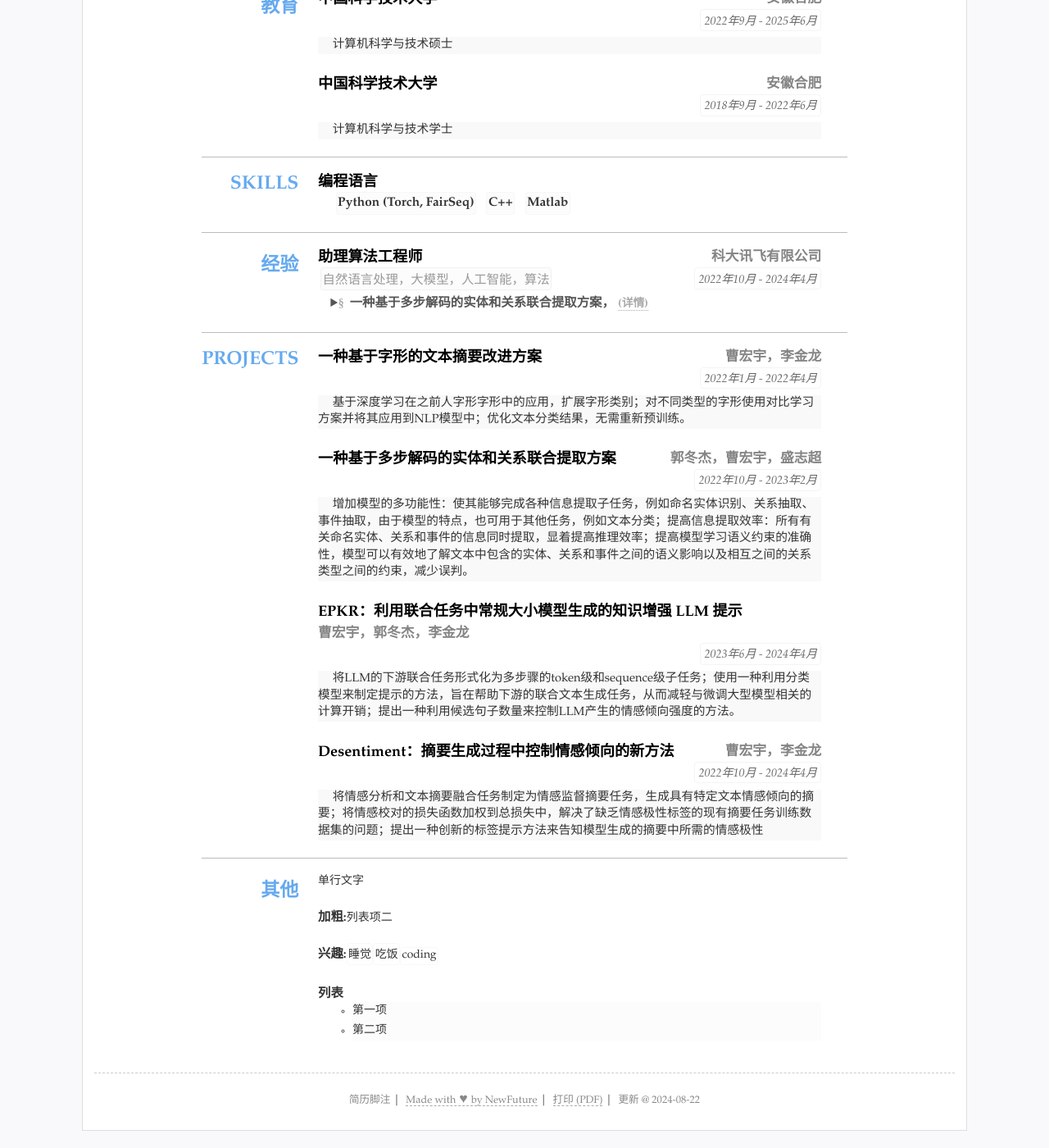
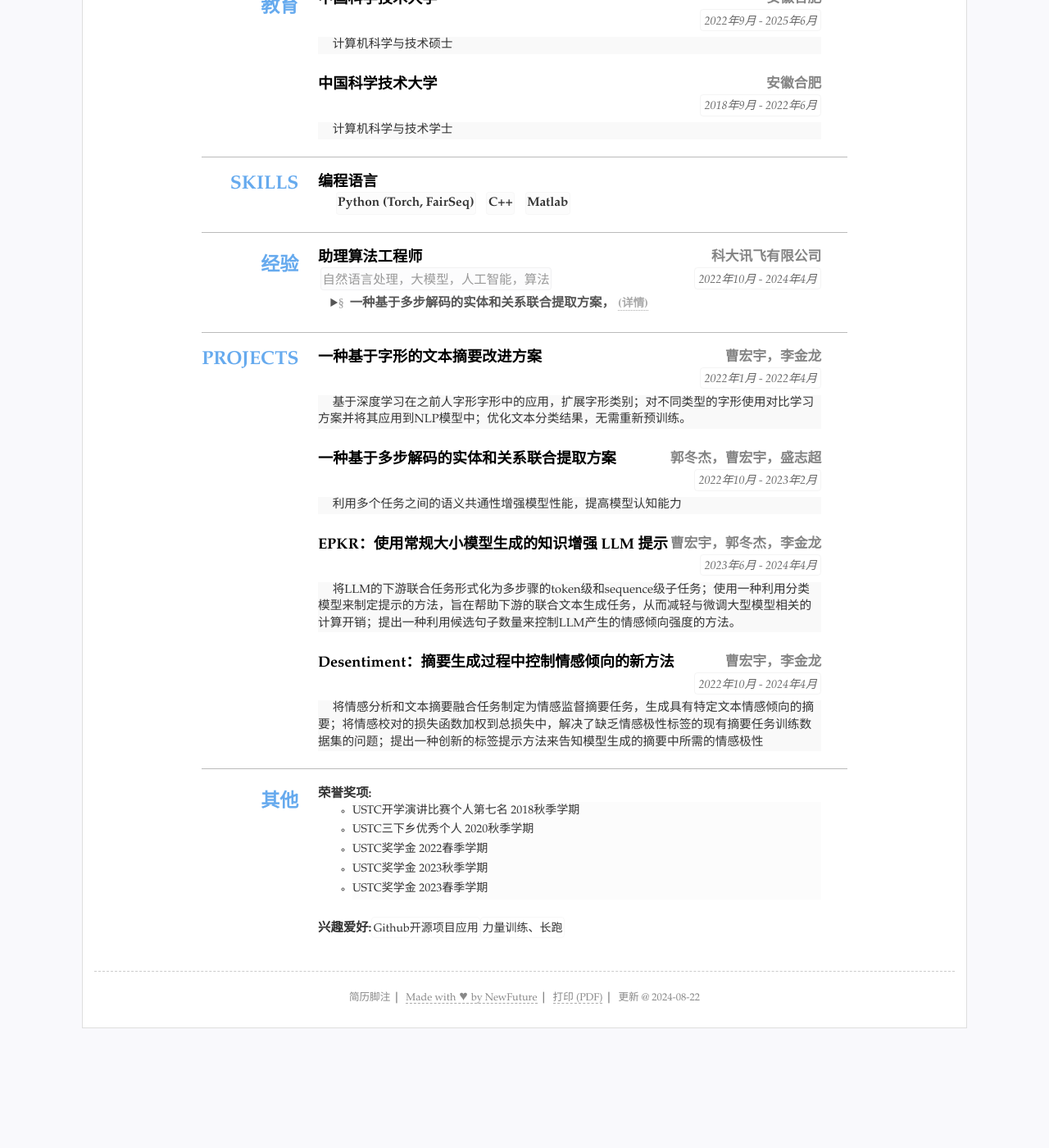
Before and after one commit to HongyuCao3/CV-CN, a Jekyll site: the page built from index.html, in a window 1280 px wide and 1400 px high, scrolled down 228 px. Shown: the whole window at 82% size. Built offline with Jekyll 4.4.1, drawn with Linux system fonts in a browser that asks for light colours; after the commit the page ends 1503 px from its top, so only the background shows below that.

Commit message:
update others
add details

```diff
--- a/_data/resume.yml
+++ b/_data/resume.yml
@@ -57,7 +57,7 @@ main: #简历主要内容，
     tags:
     - 自然语言处理，大模型，人工智能，算法
     summary: 一种基于多步解码的实体和关系联合提取方案，
-    detail: 同时包含 summary和detail在Chrome，Safari(包括IOS)，Android和新版Firefox等会自动折叠，不支持折叠的浏览器和展开后表现一致
+    detail: 增加模型的多功能性：使其能够完成各种信息提取子任务，例如命名实体识别、关系抽取、事件抽取，由于模型的特点，也可用于其他任务，例如文本分类；提高信息提取效率：所有有关命名实体、关系和事件的信息同时提取，显着提高推理效率；提高模型学习语义约束的准确性，模型可以有效地了解文本中包含的实体、关系和事件之间的语义影响以及相互之间的关系类型之间的约束，减少误判。
     # open: open
     #可以设置open默认展开
 
@@ -70,9 +70,9 @@ main: #简历主要内容，
     sub: 曹宏宇，李金龙
   - title: 一种基于多步解码的实体和关系联合提取方案
     duration: 2022年10月 - 2023年2月
-    detail: 增加模型的多功能性：使其能够完成各种信息提取子任务，例如命名实体识别、关系抽取、事件抽取，由于模型的特点，也可用于其他任务，例如文本分类；提高信息提取效率：所有有关命名实体、关系和事件的信息同时提取，显着提高推理效率；提高模型学习语义约束的准确性，模型可以有效地了解文本中包含的实体、关系和事件之间的语义影响以及相互之间的关系类型之间的约束，减少误判。
+    detail: 利用多个任务之间的语义共通性增强模型性能，提高模型认知能力
     sub: 郭冬杰，曹宏宇，盛志超
-  - title: EPKR：利用联合任务中常规大小模型生成的知识增强 LLM 提示
+  - title: EPKR：使用常规大小模型生成的知识增强 LLM 提示
     duration: 2023年6月 - 2024年4月
     detail: 将LLM的下游联合任务形式化为多步骤的token级和sequence级子任务；使用一种利用分类模型来制定提示的方法，旨在帮助下游的联合文本生成任务，从而减轻与微调大型模型相关的计算开销；提出一种利用候选句子数量来控制LLM产生的情感倾向强度的方法。
       # md: _data/demo.md
@@ -88,18 +88,21 @@ others: #其他列表显示
 - type: others #ID可以为空
   name: '其他'
   content: #选择需要的格式
-  - 单行文字
-  - title: "加粗:"
-    text: "列表项二"
-  - title: "兴趣:"
+  - title: "荣誉奖项:"
+    list:
+    - USTC开学演讲比赛个人第七名 2018秋季学期
+    - USTC三下乡优秀个人 2020秋季学期
+    - USTC奖学金 2022春季学期
+    - USTC奖学金 2023秋季学期
+    - USTC奖学金 2023春季学期
+  - title: "兴趣爱好:"
     items: #单行列表
-    - 睡觉
-    - 吃饭
-    - coding
-  - title: 列表
-    list:
-    - 第一项
-    - 第二项
+    - Github开源项目应用
+    - 力量训练、长跑
+  # - title: 列表
+  #   list:
+  #   - 第一项
+  #   - 第二项
 #- type:
 #  name: '其他'
 #  content: #选择需要的格式
```
